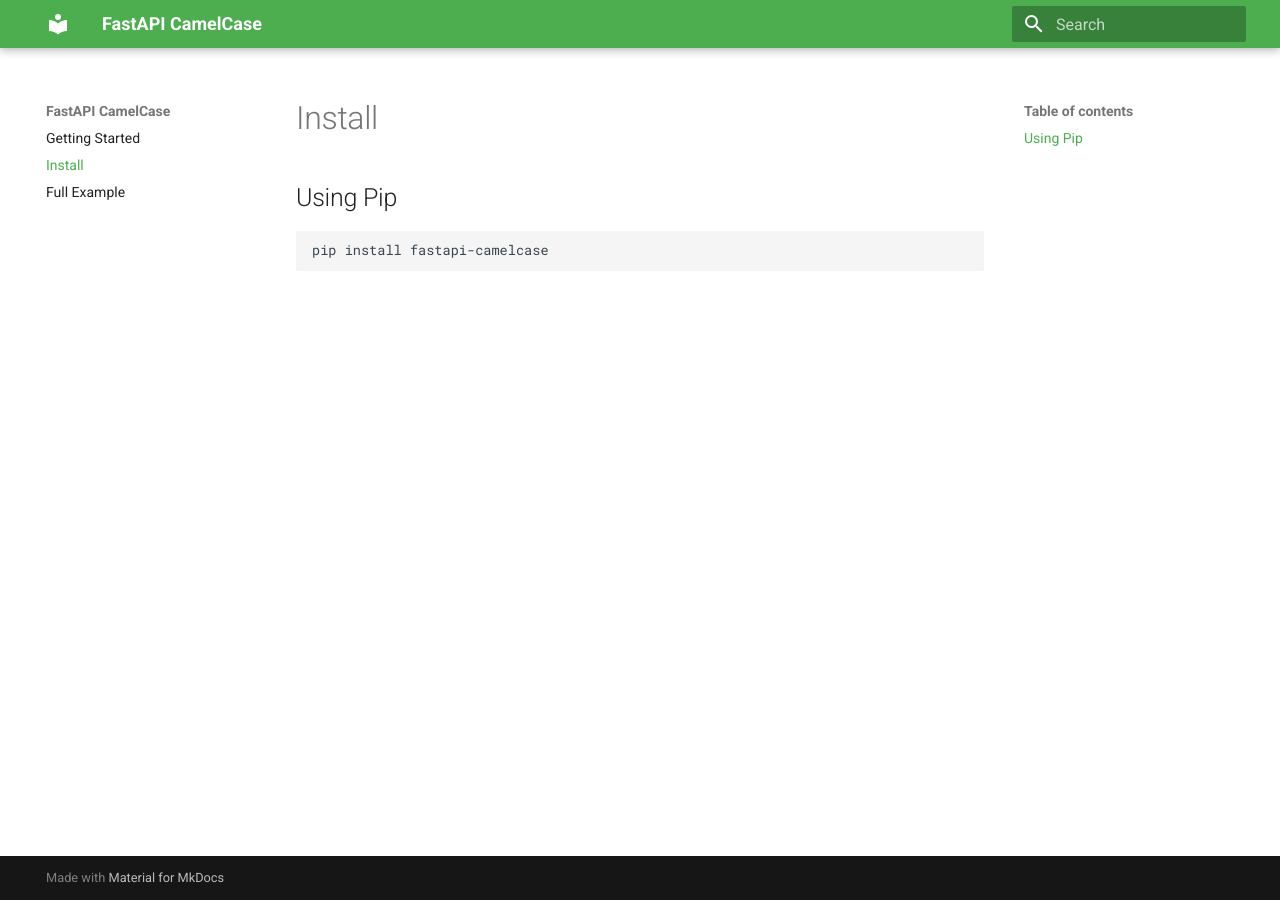
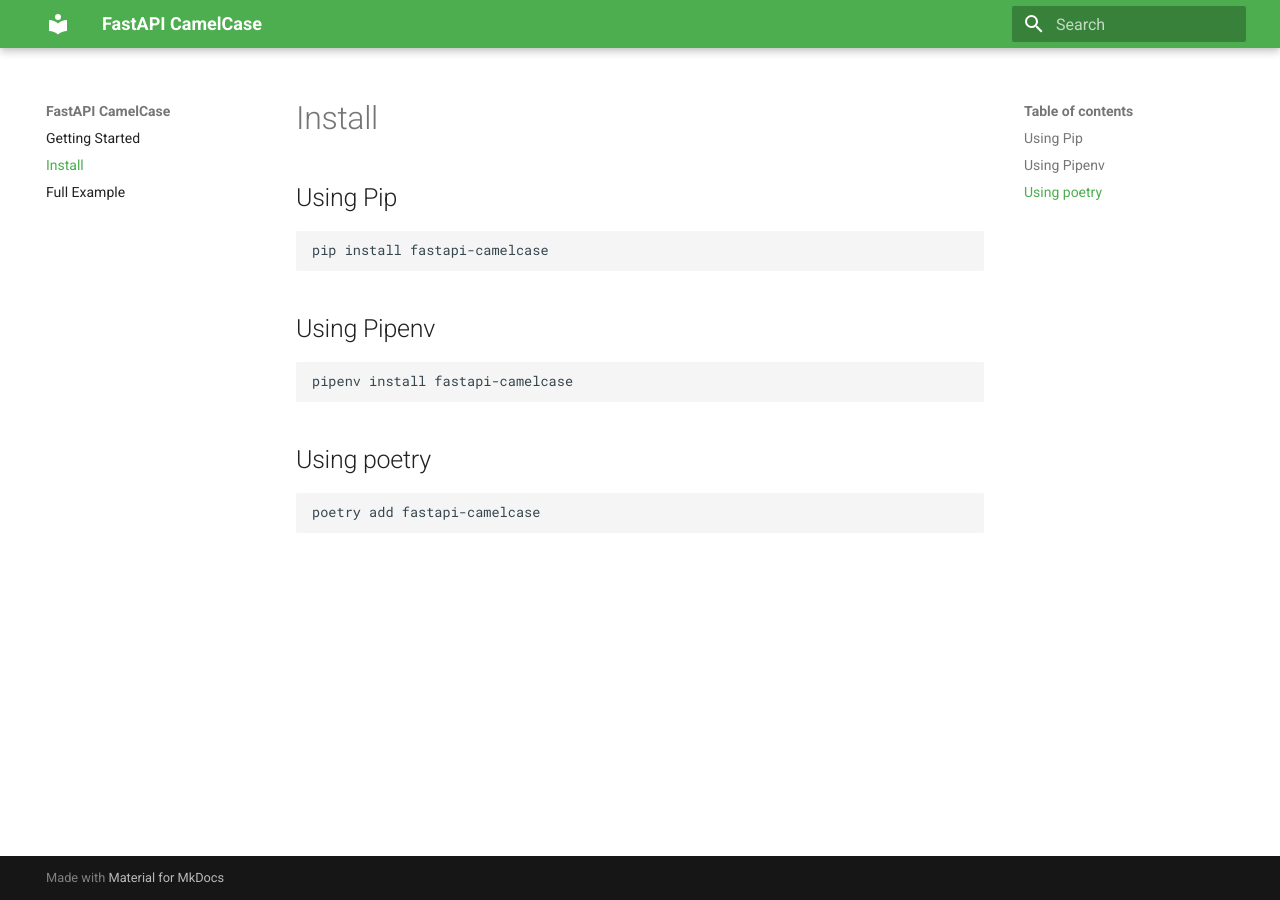
Before and after one commit to nf1s/fastapi-camelcase, an MkDocs documentation site: the page built from docs/install.md, in a window 1280 px wide. Built offline with MkDocs 1.6.1 and Material for MkDocs 9.7.7, drawn with Linux system fonts in a browser that asks for light colours.

Commit message:
updates docs

````diff
--- a/docs/install.md
+++ b/docs/install.md
@@ -1,2 +1,17 @@
 ## Using Pip
-    pip install fastapi-camelcase
+
+```bash
+pip install fastapi-camelcase
+```
+
+## Using Pipenv
+
+```bash
+pipenv install fastapi-camelcase
+```
+
+## Using poetry
+
+```bash
+poetry add fastapi-camelcase
+```
````
Also changed, not shown: README.md (+29 -23 lines), docs/example.md (+18 -17 lines), docs/index.md (+8 -6 lines), fastapi_camelcase/__init__.py (+5 -4 lines), site/example/index.html, site/index.html, site/install/index.html, site/search/search_index.json, site/sitemap.xml, 1 other file.
